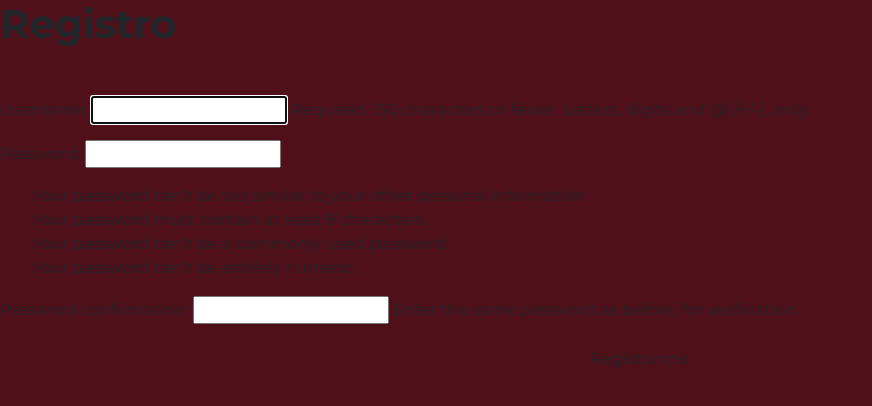
After one commit to Lukelektro/PruebaSemestral, a Django app: page /registro/ in a window 1280 px wide. The commit adds this page. Shown: the top 406 px of the page, without its empty margins (0-872 px from the left). Run offline with Django 5.2, Linux system fonts and the light colour scheme; some libraries are stand-ins or nearby versions.

Commit message:
agregado la autentificacion y los roles de usuario

```diff
--- a/Proyecto-django/base/static/css/base_admin.css
+++ b/Proyecto-django/base/static/css/base_admin.css
@@ -1,3 +1,3 @@
-.bg-body-tertiary {
+.bg-body-tertiary-admin {
     background-color: #dfd4cd !important;
 }
--- /dev/null
+++ b/Proyecto-django/base/templates/base/registro.html
@@ -0,0 +1,45 @@
+{% load static %}
+<!DOCTYPE html>
+<html>
+
+<head>
+  <!-- Bootstrap -->
+  <link href="https://cdn.jsdelivr.net/npm/bootstrap@5.3.3/dist/css/bootstrap.min.css" rel="stylesheet"
+        integrity="sha384-QWTKZyjpPEjISv5WaRU9OFeRpok6YctnYmDr5pNlyT2bRjXh0JMhjY6hW+ALEwIH" crossorigin="anonymous" />
+  <link href="https://cdn.jsdelivr.net/npm/bootstrap-icons@1.7.2/font/bootstrap-icons.css" rel="stylesheet">
+
+  <!-- Link de la fuente -->
+  <link rel="preconnect" href="https://fonts.googleapis.com">
+  <link rel="preconnect" href="https://fonts.gstatic.com" crossorigin>
+  <link href="https://fonts.googleapis.com/css2?family=Montserrat:wght@300;400;700;900&display=swap" rel="stylesheet">
+
+  <!-- css -->
+  <link rel="stylesheet" href="{% static 'css/base.css' %}">
+  <link rel="stylesheet" href="{% static 'css/registro.css' %}">
+
+  <title>Registro</title>
+
+</head>
+<body>
+
+  <main class="main-registro">
+
+    <div class="contenedor-registro">
+
+      <h2 class="fs-1 fw-bold mb-5">Registro</h2>
+
+      <form method="post" id="form-signup" class="needs-validation" novalidate>
+        {% csrf_token %}
+        {{ form.as_p }}
+        <div class="d-grid gap-2 col-6 mx-auto">
+          <button class="btn btn-signup" type="submit">Registrarme</button>
+        </div>
+      </form>
+    </div>
+  </main>
+
+  <script src="https://cdn.jsdelivr.net/npm/@popperjs/core@2.11.8/dist/umd/popper.min.js" integrity="sha384-I7E8VVD/ismYTF4hNIPjVp/Zjvgyol6VFvRkX/vR+Vc4jQkC+hVqc2pM8ODewa9r" crossorigin="anonymous"></script>
+  <script src="https://cdn.jsdelivr.net/npm/bootstrap@5.3.3/dist/js/bootstrap.min.js" integrity="sha384-0pUGZvbkm6XF6gxjEnlmuGrJXVbNuzT9qBBavbLwCsOGabYfZo0T0to5eqruptLy" crossorigin="anonymous"></script>
+
+</body>
+</html>
--- a/Proyecto-django/base/urls.py
+++ b/Proyecto-django/base/urls.py
@@ -1,19 +1,22 @@
 from django.urls import path
+from django.contrib.auth import views as auth_views
 from . import views
 
 urlpatterns = [
-    path('', views.index, name='index'),
-    path('contacto/', views.contacto, name='contacto'),
-    path('trabajadores/', views.trabajadores, name='trabajadores'),
-    path('servicios/', views.servicios, name='servicios'),
-    path('nosotros/', views.nosotros, name='nosotros'),
-    path('login/', views.login, name='login'),
-    path('mecanico_list', views.mecanico_list, name='mecanico_list'),
-    path('mecanico_add/', views.mecanico_add, name='mecanico_add_no_id'),
-    path('mecanico_add/<int:id_mecanico>/', views.mecanico_add, name='mecanico_add'),
-    path('mecanico/delete/<int:id_mecanico>/', views.mecanico_delete, name='mecanico_delete'),
-    path('servicio_list/', views.servicio_list, name='servicio_list'),
-    path('servicio_add/', views.servicio_add, name='servicio_add_no_id'),
-    path('servicio_add/<int:id_servicio>/', views.servicio_add, name='servicio_add'),
-    path('servicio/delete/<int:id_servicio>/', views.servicio_delete, name='servicio_delete'),
+    path('',  views.index,  name='index'),
+    path('contacto/',  views.contacto,  name='contacto'),
+    path('trabajadores/',  views.trabajadores,  name='trabajadores'),
+    path('servicios/',  views.servicios,  name='servicios'),
+    path('nosotros/',  views.nosotros,  name='nosotros'),
+    path('registro/',  views.registro,  name='registro'),
+    path('login/',  auth_views.LoginView.as_view(template_name='base/login.html'),  name='login'),
+    path('logout/',  auth_views.LogoutView.as_view(next_page='index'),  name='logout'),
+    path('mecanico_list',  views.mecanico_list,  name='mecanico_list'),
+    path('mecanico_add/',  views.mecanico_add,  name='mecanico_add_no_id'),
+    path('mecanico_add/<int:id_mecanico>/',  views.mecanico_add, name='mecanico_add'),
+    path('mecanico/delete/<int:id_mecanico>/',  views.mecanico_delete, name='mecanico_delete'),
+    path('servicio_list/', views.servicio_list,  name='servicio_list'),
+    path('servicio_add/',  views.servicio_add,  name='servicio_add_no_id'),
+    path('servicio_add/<int:id_servicio>/', views.servicio_add,  name='servicio_add'),
+    path('servicio/delete/<int:id_servicio>/',  views.servicio_delete,  name='servicio_delete'),
     ]
--- a/Proyecto-django/base/views.py
+++ b/Proyecto-django/base/views.py
@@ -1,16 +1,22 @@
 from django.shortcuts import render, get_object_or_404,redirect
+#imports de login
+from django.contrib.auth import login as auth_login
+from django.contrib.auth.forms import UserCreationForm
 from django.contrib.auth.decorators import login_required
+#Imports de mensajes
 from django.contrib import messages
+#Imports de JsonResponse
 from django.http import JsonResponse
 from datetime import datetime
+#Imports de modelos y formularios
 from .models import mecanico,Servicio
 from .forms import mecanicoForm,contactoForm,servicioForm
 
+
+#***************** definiciones de funciones basicas *****************
+
 def soy_admin(user):
-    return user.is_staff or user.is_superuser
-
-# Create your views here.
-
+    return user.is_autenticated and (user.is_staff or user.is_superuser)
 
 #***************** Vistas *****************
 def index(request):
@@ -51,6 +57,20 @@
 
 def login(request):
     return render(request, 'base/login.html')
+
+def logout(request):
+    return render(request, 'base/logout.html')
+
+def registro(request):
+    if request.method == 'POST':
+        form = UserCreationForm(request.POST)
+        if form.is_valid():
+            user = form.save()
+            auth_login(request, user)
+            return redirect('index')
+    else:
+        form = UserCreationForm()
+    return render(request, 'base/registro.html', {'form': form})
 
 
 #***************** CRUD Mecanico *****************
--- a/Proyecto-django/mecanica/settings.py
+++ b/Proyecto-django/mecanica/settings.py
@@ -135,6 +135,9 @@
 
 #pagina del login
 LOGIN_URL = '/login/'
+LOGIN_REDIRECT_URL = 'index'
+LOGOUT_REDIRECT_URL = 'logout'
+
 
 # Default primary key field type
 # https://docs.djangoproject.com/en/5.0/ref/settings/#default-auto-field
```
Also changed, not shown: Proyecto-django/base/templates/base.html (+6 -2 lines), Proyecto-django/base/templates/base/logout.html (added, +49 -0 lines), Proyecto-django/base/static/css/registro.css (added).
